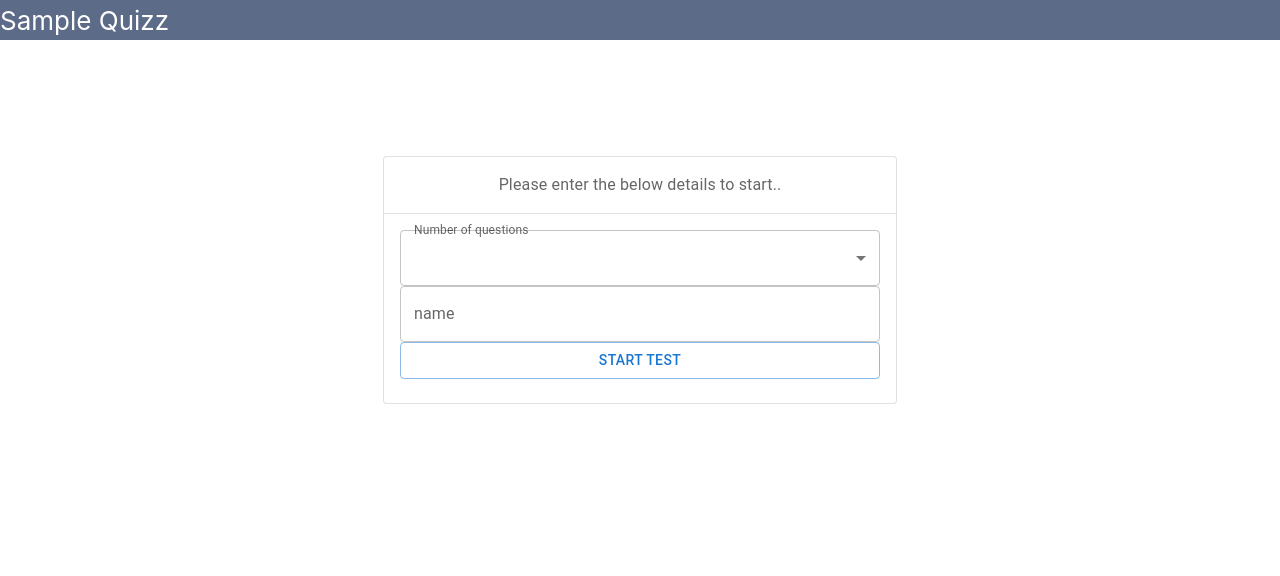
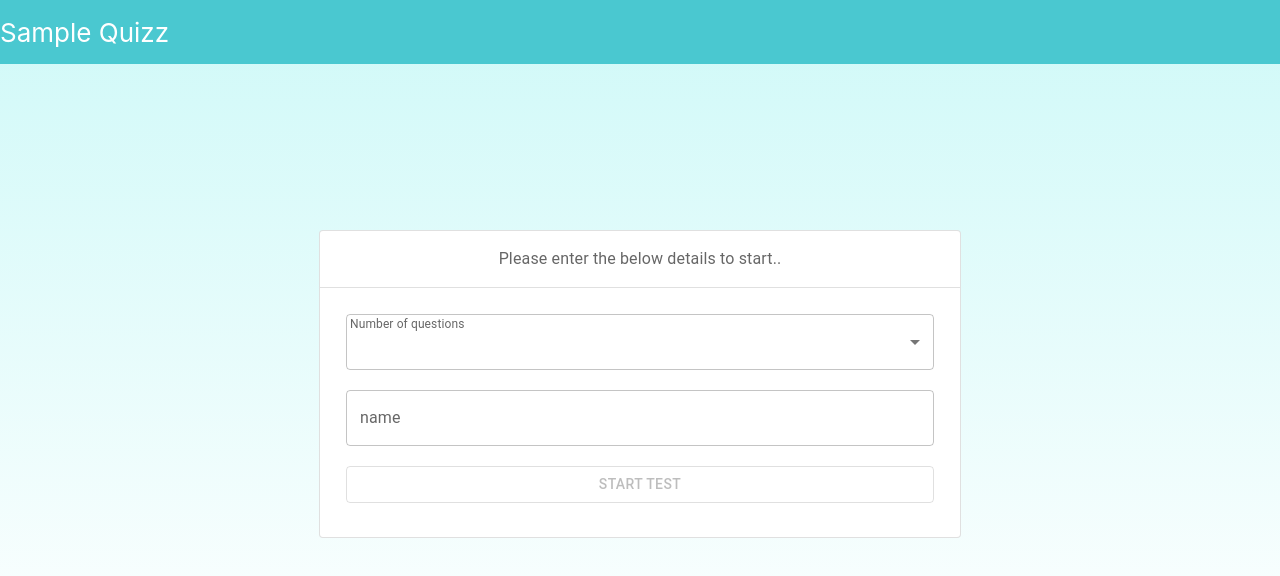
Before and after one commit to Rizwan20596/quizz-app, a React (Create React App) app in the folder frontend/quizz-frontend/: page / in a window 1280 px wide. Shown: the top 576 px of the page. Built offline with nearby package versions, Linux system fonts and the light colour scheme.

Commit message:
timer functionality with all messages

```diff
--- a/frontend/quizz-frontend/src/App.css
+++ b/frontend/quizz-frontend/src/App.css
@@ -1,5 +1,6 @@
 #root{
   height: 100%;
+  background-image: linear-gradient(#cff9f8, #ffff);
 }
 .App {
   text-align: center;
@@ -18,14 +19,15 @@
 }
 
 .header {
-  background-color: #5c6b88;
-  height: 5vh;
+  background-color: #4ac8d0;
+  height: 8vh;
   display: flex;
   flex-direction: column;
   align-items: start;
   justify-content: center;
   font-size: calc(10px + 2vmin);
   color: white;
+
 }
 
 .App-link {
@@ -37,7 +39,7 @@
   flex-direction: column;
   align-items: center;
   justify-content: center;
-  min-height: 60vh;
+  min-height: 80vh;
 }
 
 @keyframes App-logo-spin {
--- a/frontend/quizz-frontend/src/components/quizz/qna-comp.jsx
+++ b/frontend/quizz-frontend/src/components/quizz/qna-comp.jsx
@@ -1,6 +1,6 @@
-import React, { useState } from "react";
+import React, { useEffect, useState } from "react";
 import { Card, CardContent, CardHeader, Typography, Divider, FormControl, Button, FormControlLabel, Checkbox, Alert, Snackbar } from '@mui/material';
-
+import Timer from './timer';
 const QNAComponent = (props) => {
     const [selectedIndex, setSelectedIndex] = useState(100);
     const [enableAlert, setEnableAlert] = useState(false);
@@ -16,12 +16,14 @@ const [enableAlert, setEnableAlert] = useState(false);
         props.nextQuestion();
     }
 
-return(
+    return (
         <>
+            <Timer hint={props.question.hint} nextQuestion={props.nextQuestion} answer={props.question.choices[props.question.answer_index]}/>
             {enableAlert &&
-            <Snackbar open={enableAlert} autoHideDuration={6000} anchorOrigin={{vertical:'bottom', horizontal:'right'}}>
-                <Alert severity="success">Congrats! it was the right answer.</Alert>
-            </Snackbar>}
+                <Snackbar open={enableAlert} autoHideDuration={6000} anchorOrigin={{ vertical: 'bottom', horizontal: 'right' }}>
+                    <Alert severity="success">Hurray! it was the right answer.</Alert>
+                </Snackbar>
+            }
             <Card variant="outlined" style={{ width: '80%' }}>
                 <CardHeader subheader={props.question.question} />
                 <Divider />
@@ -30,7 +32,7 @@ return(
                         {props.question.choices.map((v, ind) => (
                             <FormControlLabel control={<Checkbox checked={selectedIndex === ind ? true : false} onChange={() => { setSelectedIndex(ind) }} />} label={v} />
                         ))}
-                    <Button variant="contained" onClick={() => { verifyAnswer() }}>{props.lastQuestion ? 'Finish' : 'Next'}</Button>
+                        <Button variant="contained" onClick={() => { verifyAnswer() }} style={{width:'90%'}}>{props.lastQuestion ? 'Finish' : 'Next'}</Button>
                     </FormControl>
                 </CardContent>
             </Card>
--- a/frontend/quizz-frontend/src/components/quizz/quizz-home.jsx
+++ b/frontend/quizz-frontend/src/components/quizz/quizz-home.jsx
@@ -29,11 +29,19 @@ const QuizzComponent = () => {
         setScore(score+1);
     }
 
+    const resetQuiz = () => {
+        setQuestions([]);
+        setQuestIndex(0);
+        setScore(0);
+        setFinished(false);
+        window.sessionStorage.clear();
+    }
+
     return(
         <div className="quizz-body">
             {questions.length ?
                 (finished ?
-                    <ResultsScreen score={score} />
+                    <ResultsScreen score={score} resetQuiz={resetQuiz}/>
                     : <QNAComponent question={questions[questIndex]} nextQuestion={nextQuestion} increaseScore={increaseScore} lastQuestion={questIndex + 1 === questions.length} />)
                 :
                 <PreStartComponent startTest={startTest} />
--- a/frontend/quizz-frontend/src/components/quizz/quizz-pre-start.jsx
+++ b/frontend/quizz-frontend/src/components/quizz/quizz-pre-start.jsx
@@ -8,25 +8,26 @@ const PreStartComponent = (props) => {
         sessionStorage.setItem(name, val);
     }
     return (
-        <Card variant="outlined" style={{ width: '40%' }}>
+        <Card variant="outlined" style={{ width: '50%' }}>
             <CardHeader
                 subheader='Please enter the below details to start..'
             />
             <Divider />
             <CardContent>
                 <FormControl fullWidth>
-                    <InputLabel id="no-of-questions-label">Number of questions</InputLabel>
+                    <InputLabel id="no-of-questions-label" style={{marginTop:'20px'}}>Number of questions</InputLabel>
                     <Select
                         labelId="no-of-questions-label"
                         value={selectedRange}
                         onChange={(e) => {setSelectedRange(e.target.value); storeVal('range',e.target.value)}}
+                        style={{margin:'10px'}}
                     >
                         {dropdownVals.map((v, ind) => (
                             <MenuItem value={ind}>{ind}</MenuItem>
                         ))}
                     </Select>
-                    <TextField id="outlined-basic" label='name' variant="outlined" onChange={(e) => { storeVal('name',e.target.value) }} />
-                    <Button variant="outlined" onClick={(e) => { props.startTest(selectedRange) }}>Start Test</Button>
+                    <TextField id="outlined-basic" label='name' variant="outlined" onChange={(e) => { storeVal('name',e.target.value) }}  style={{margin:'10px'}}/>
+                    <Button variant="outlined" onClick={(e) => { props.startTest(selectedRange) }} disabled={!selectedRange}  style={{margin:'10px'}}>Start Test</Button>
                 </FormControl>
             </CardContent>
         </Card>
--- a/frontend/quizz-frontend/src/components/quizz/resultsScreen.jsx
+++ b/frontend/quizz-frontend/src/components/quizz/resultsScreen.jsx
@@ -1,17 +1,20 @@
 import React from "react";
-import { Card, CardContent, CardHeader, Typography, Divider, } from '@mui/material';
+import { Card, CardContent, CardHeader, Typography, Divider, Button, } from '@mui/material';
 
 const ResultsScreen = (props) => {
 return(
-    <Card variant="outlined" style={{ width: '80%' }}>
+    <>
+    <Card variant="outlined" style={{ width: '90%', height:'50vh' }}>
         <CardHeader subheader='Thank you for taking the quiz @Sample Quizz' title='Hurray!! You have completed the quiz successfully!'/>
         <Divider />
         <CardContent>
             <Typography variant="h4">
-                Your Score: {props.score} out of {window.sessionStorage.getItem('range')}
+                Congrats!! Your Score: {props.score} out of {window.sessionStorage.getItem('range')}
             </Typography>
         </CardContent>
     </Card>
+    <Button variant="outlined" onClick={()=>{props.resetQuiz()}}>Click here to restart</Button>
+    </>
 )
 }
 
--- /dev/null
+++ b/frontend/quizz-frontend/src/components/quizz/timer.jsx
@@ -0,0 +1,45 @@
+import { Alert, Snackbar } from "@mui/material";
+import React, { useEffect, useState } from "react";
+const Timer = (props) => {
+    const [time, setTime] = useState(30);
+    const [hint, setHint] = useState(false);
+    const [skippedFlag,setSkippedFlag] = useState(false);
+    useEffect(() => {
+        if (time === 0) {
+            props.nextQuestion();
+            setHint(false);
+            setTime(30);
+            setSkippedFlag(props.answer);
+            setTimeout(()=>{
+                setSkippedFlag(false);
+            },3000)
+        }
+        if (time === 10) {
+            setHint(props.hint);
+        }
+    }, [time]);
+
+    setTimeout(() => {
+        if (time > 0) {
+            setTime(time - 10);
+        }
+    }, 10000);
+
+    return (
+        <>
+            <Snackbar open={time <= 20} autoHideDuration={30000} anchorOrigin={{ vertical: 'top', horizontal: 'right' }} sx={{ marginTop: '20px' }}>
+                <Alert severity="warning">You have {time} secs left.</Alert>
+            </Snackbar>
+            {<Snackbar open={hint} autoHideDuration={200000} anchorOrigin={{ vertical: 'top', horizontal: 'left' }} sx={{ marginTop: '20px', maxWidth: '50%' }}>
+                <Alert severity="info">How about a hint? {hint}</Alert>
+            </Snackbar>
+            }
+             {<Snackbar open={skippedFlag} autoHideDuration={3000} anchorOrigin={{ vertical: 'bottom', horizontal: 'left' }} sx={{ marginTop: '20px', maxWidth: '50%' }}>
+                <Alert severity="error">Oops!! your question timed out! The correct answer was {props.answer}</Alert>
+            </Snackbar>
+            }
+        </>
+    )
+}
+
+export default Timer;
```
Lines whose indentation alone changed are shown as unchanged.
